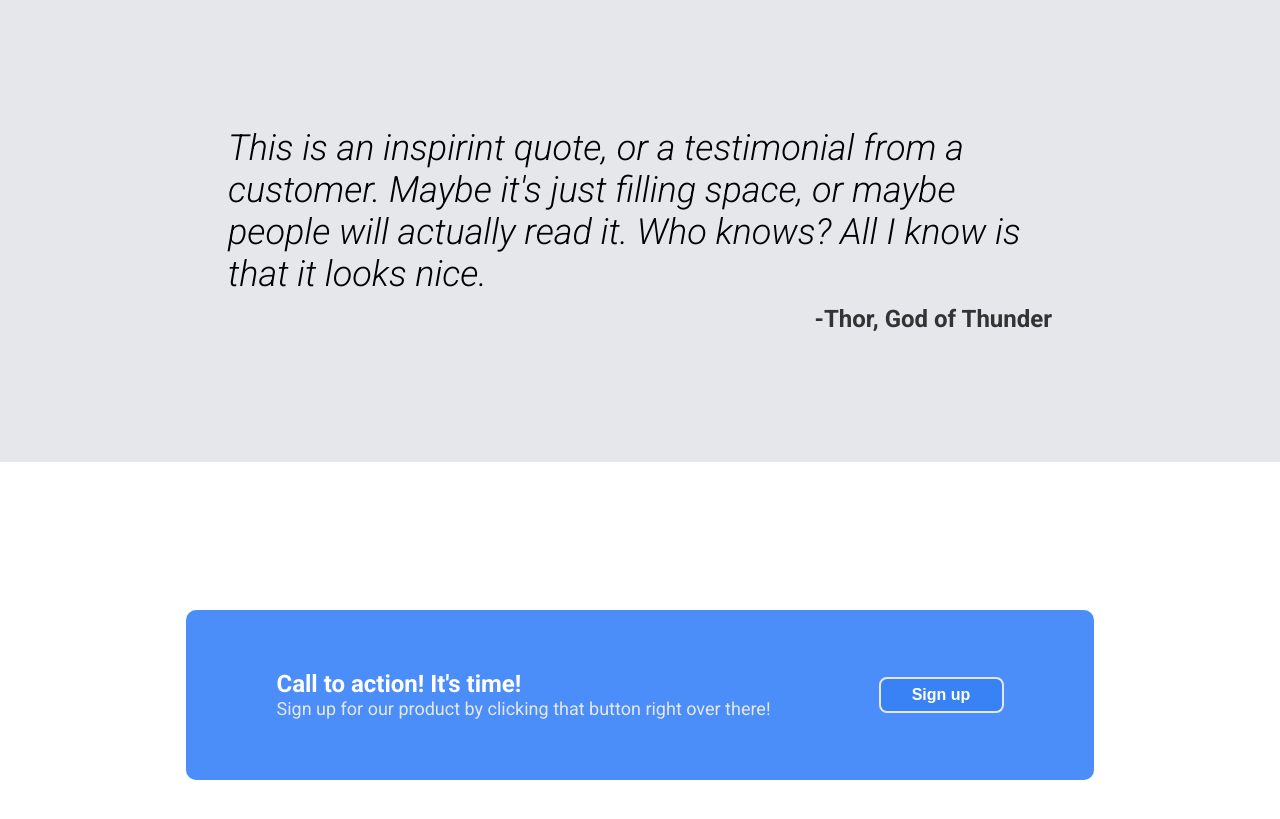
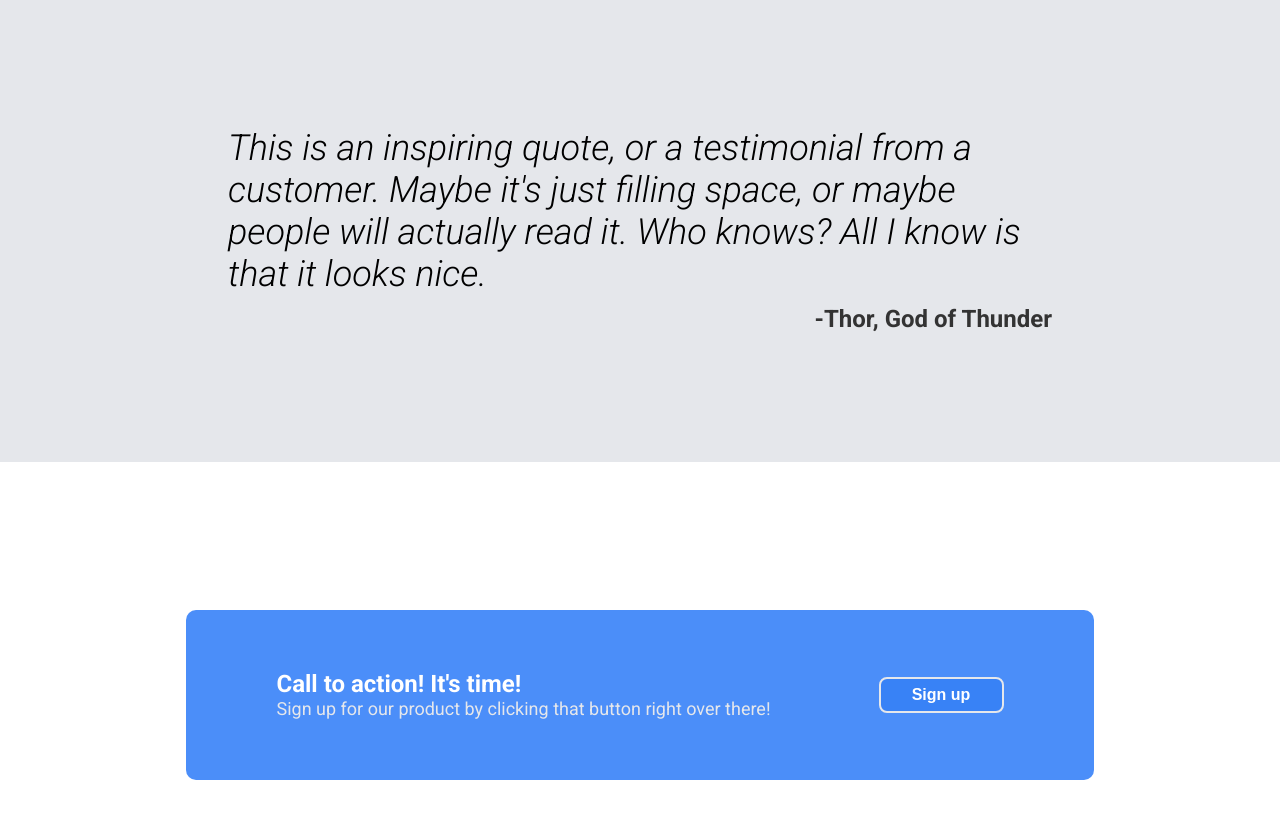
Before and after one commit to StjepanPavlekovic/LangingPageTOP, a plain HTML site: page index.html in a window 1280 px wide. Shown: the part 1031-1850 px from the top of the page. Drawn offline with Linux system fonts and the light colour scheme.

Commit message:
Fix typo inspiring quote

```diff
--- a/index.html
+++ b/index.html
@@ -73,7 +73,7 @@
         <section id="third">
             <div class="section-content col">
                 <p>
-                    This is an inspirint quote, or a testimonial from a
+                    This is an inspiring quote, or a testimonial from a
                     customer. Maybe it's just filling space, or maybe people
                     will actually read it. Who knows? All I know is that it
                     looks nice.
```
